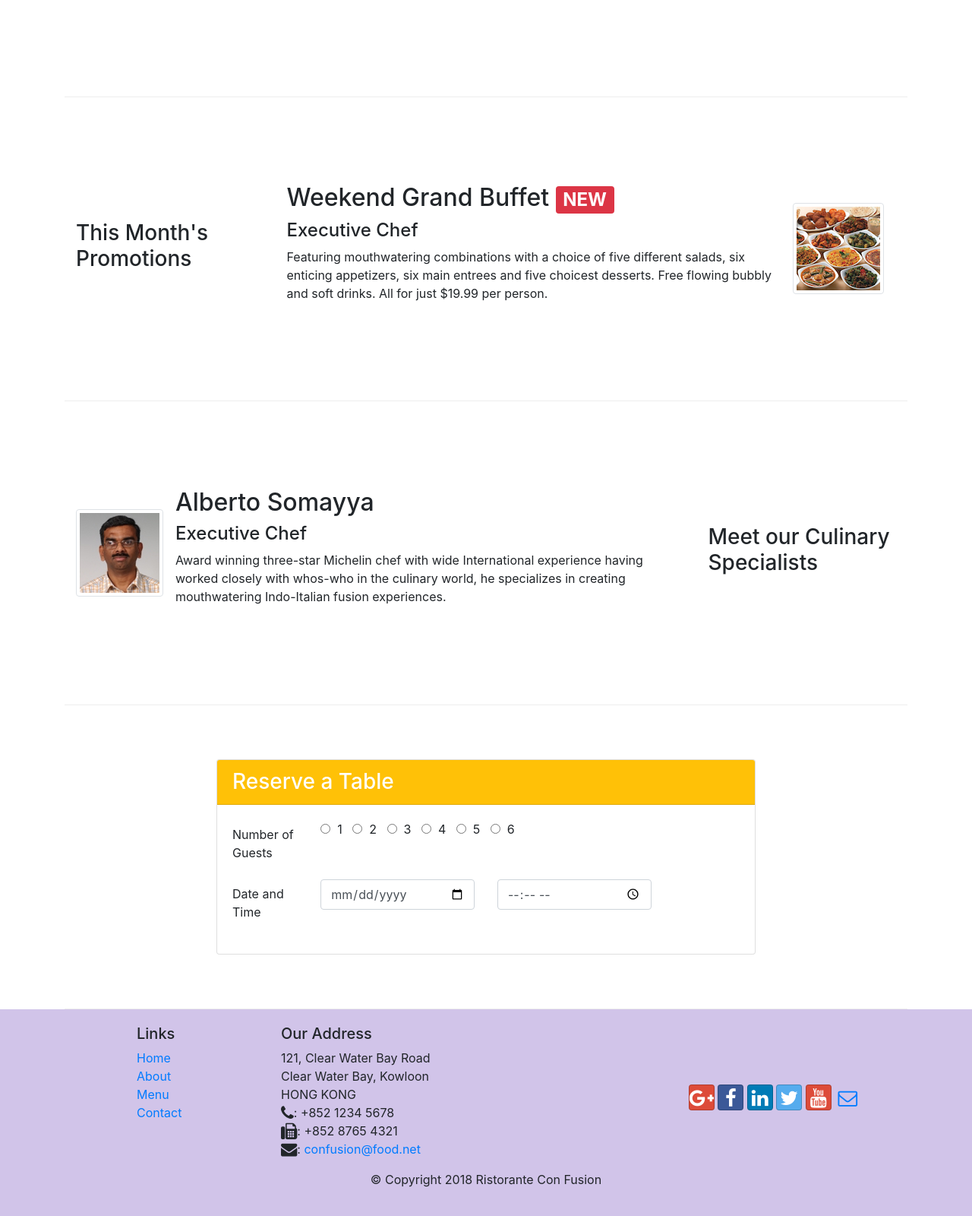
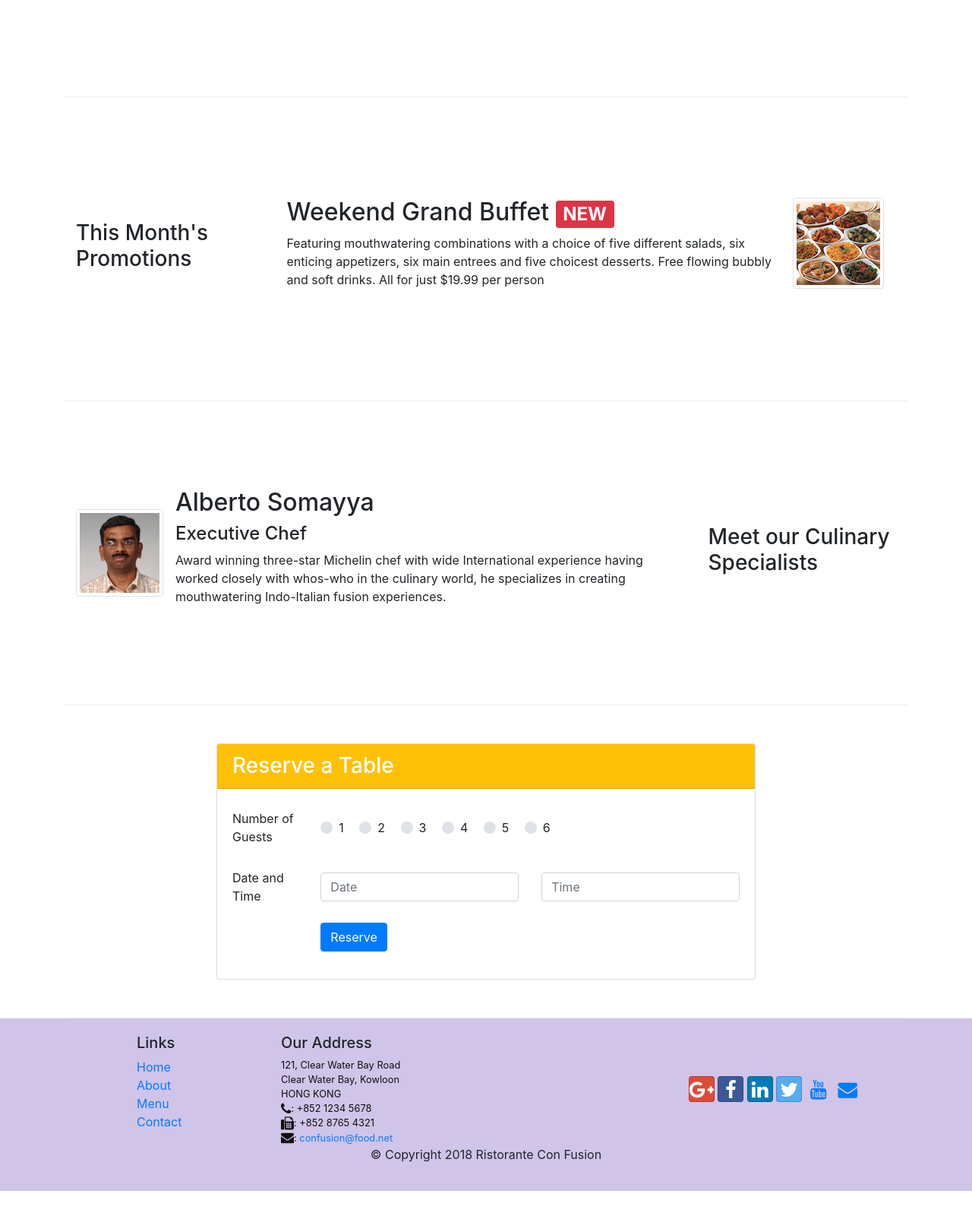
Before and after one commit to khuramzahid/bootstrap4-hkust, a website: page index.html in a window 1280 px wide. Shown: the part 606-2206 px from the top of the page at 76% size. After the commit the page ends 2173 px from the top, so only its background shows below. Drawn offline with nearby package versions, Linux system fonts and the light colour scheme.

Commit message:
Assignment 2

```diff
--- a/index.html
+++ b/index.html
@@ -1,18 +1,19 @@
+
 <!DOCTYPE html>
 <html lang="en">
 
 <head>
-    <!-- Required meta tags always come first -->
-    <meta charset="utf-8">
-    <meta name="viewport" content="width=device-width, initial-scale=1, shrink-to-fit=no">
-    <meta http-equiv="x-ua-compatible" content="ie=edge">
+        <!-- Required meta tags always come first -->
+        <meta charset="utf-8">
+        <meta name="viewport" content="width=device-width, initial-scale=1, shrink-to-fit=no">
+        <meta http-equiv="x-ua-compatible" content="ie=edge">
 
-    <!-- Bootstrap CSS -->
-    <link rel="stylesheet" href="node_modules/bootstrap/dist/css/bootstrap.min.css">
-    <link rel="stylesheet" href="node_modules/font-awesome/css/font-awesome.min.css">
-    <link rel="stylesheet" href="node_modules/bootstrap-social/bootstrap-social.css">
-    <link rel="stylesheet" href="css/styles.css">
-    <title>Ristorante Con Fusion</title>
+        <!-- Bootstrap CSS -->
+        <link rel="stylesheet" href="node_modules/bootstrap/dist/css/bootstrap.min.css">
+        <link rel="stylesheet" href="node_modules/font-awesome/css/font-awesome.min.css">
+        <link rel="stylesheet" href="node_modules/bootstrap-social/bootstrap-social.css">
+        <link rel="stylesheet" href="css/styles.css">
+        <title>Ristorante Con Fusion</title>
 </head>
 
 <body>
@@ -21,13 +22,13 @@
             <button class="navbar-toggler" type="button" data-toggle="collapse" data-target="#Navbar">
                 <span class="navbar-toggler-icon"></span>
             </button>
-            <a class="navbar-brand mr-auto" href="#"><img src="img/logo.png" height="30" width="41"></a>
+            <a class="navbar-brand mr-auto" href="#"><img src="img/logo.png" width="41" height="30" alt=""></a>
             <div class="collapse navbar-collapse" id="Navbar">
                 <ul class="navbar-nav mr-auto">
-                    <li class="nav-item active"><a class="nav-link" href="#"><span class="fa fa-home fa-lg"></span> Home</a></li>
-                    <li class="nav-item"><a class="nav-link" href="./aboutus.html"><span class="fa fa-info fa-lg"></span> About</a></li>
-                    <li class="nav-item"><a class="nav-link" href="#"><span class="fa fa-list fa-lg"></span> Menu</a></li>
-                    <li class="nav-item"><a class="nav-link" href="./contactus.html"><span class="fa fa-address-card fa-lg"></span> Contact</a></li>
+                    <li class="nav-items active"><a class="nav-link" href="#"><span class="fa fa-home fa-lg"></span> Home</a></li>
+                    <li class="nav-items"><a class="nav-link" href="./aboutus.html"><span class="fa fa-info fa-lg"></span> About</a></li>
+                    <li class="nav-items"><a class="nav-link" href="#"><span class="fa fa-list fa-lg"></span> Menu</a></li>
+                    <li class="nav-items"><a class="nav-link" href="./contactus.html"><span class="fa fa-address-card fa-lg"></span> Contact</a></li>
                 </ul>
             </div>
         </div>
@@ -40,37 +41,26 @@
                     <p>We take inspiration from the World's best cuisines, and create a unique fusion experience. Our lipsmacking creations will tickle your culinary senses!</p>
                 </div>
                 <div class="col-12 col-sm-3 align-self-center">
-                    <img src="img/logo.png" class="img-fluid">
+                    <img src="img/logo.png" class="image-fluid" alt="Logo">
                 </div>
                 <div class="col-12 col-sm-3 align-self-center">
-                    <a href="#reservesection">
-                        <button class="btn btn-warning btn-block btn-sm">Reserve Table</button>
-                    </a>
+                    <a class="btn btn-warning btn-block" href="#reserveTable">Reserve Table</a>
                 </div>
             </div>
         </div>
     </header>
 
     <div class="container">
-        <!-- align-items-center is for vertical center alignment -->
         <div class="row row-content align-items-center">
             <div class="col-12 col-sm-4 order-sm-last col-md-3">
                 <h3>Our Lipsmacking Culinary Creations</h3>
             </div>
-            <!-- Remaining part will be occupied by content below -->
-            <!-- order-sm-first means that for small to extra large screens, this div will be towards the right. Also look into order-sm-1,2,3,4... -->
             <div class="col col-sm order-sm-first col-md">
                 <div class="media">
-                    <img class="d-flex mr-3 img-thumbnail align-self-center"
-                            src="img/uthappizza.png" alt="Uthappizza">
+                    <img class="d-flex mr-3 img-thumbnail align-self-center" src="img/uthappizza.png" alt="uthappizza">
                     <div class="media-body">
                         <h2 class="mt-0">Uthappizza <span class="badge badge-danger">HOT</span> <span class="badge badge-pill badge-secondary">$4.99</span></h2>
-                        <p class="d-none d-sm-block">
-                            A unique combination of Indian Uthappam (pancake) and
-                            Italian pizza, topped with Cerignola olives, ripe vine
-                            cherry tomatoes, Vidalia onion, Guntur chillies and
-                            Buffalo Paneer.
-                        </p>
+                        <p class="d-none d-sm-block">A unique combination of Indian Uthappam (pancake) and Italian pizza, topped with Cerignola olives, ripe vine cherry tomatoes, Vidalia onion, Guntur chillies and Buffalo Paneer.</p>
                     </div>
                 </div>
             </div>
@@ -83,15 +73,14 @@
             </div>
             <div class="col col-sm col-md">
                 <div class="media">
-                    <div class="media-body">
-                        <h2 class="mt-0">Weekend Grand Buffet <span class="badge badge-danger">NEW</span></h2>
-                        <h4>Executive Chef</h4>
-                        <p class="d-none d-sm-block">
-                            Featuring mouthwatering combinations with a choice of five different salads, six enticing appetizers, six main entrees and five choicest desserts. Free flowing bubbly and soft drinks. All for just $19.99 per person.
-                        </p>
-                    </div>
-                    <img class="d-flex mr-3 img-thumbnail align-self-center" src="img/buffet.png" alt="Grand Buffet">
+                <div class="media-body">
+                    <h2 class="mt-0">Weekend Grand Buffet <span class="badge badge-danger">NEW</span></h2>
+                    <p class="d-none d-sm-block">Featuring mouthwatering combinations with a choice of five different salads, six enticing appetizers, six main entrees and five choicest desserts. Free flowing bubbly and soft drinks. All for just $19.99 per person </p>
                 </div>
+                <div class="media-right">
+                    <img class="d-flex mr-3 img-thumbnail align-self-center " src="img/buffet.png" alt="Buffet">
+                </div>
+            </div>
             </div>
         </div>
 
@@ -101,106 +90,108 @@
             </div>
             <div class="col col-sm order-sm-first col-md">
                 <div class="media">
-                    <img class="d-flex mr-3 img-thumbnail align-self-center" src="img/alberto.png" alt="Alberto Somayya">
+                    <img class="d-flex mr-3 img-thumbnail align-self-center" src="img/alberto.png" alt="Alberto">
                     <div class="media-body">
                         <h2 class="mt-0">Alberto Somayya</h2>
                         <h4>Executive Chef</h4>
-                        <p class="d-none d-sm-block">
-                            Award winning three-star Michelin chef with wide
-                            International experience having worked closely with
-                            whos-who in the culinary world, he specializes in
-                            creating mouthwatering Indo-Italian fusion experiences.
-                        </p>
+                        <p class="d-none d-sm-block">Award winning three-star Michelin chef with wide International experience having worked closely with whos-who in the culinary world, he specializes in creating mouthwatering Indo-Italian fusion experiences. </p>
                     </div>
                 </div>
             </div>
         </div>
-
         <div class="row row-content align-items-center">
-            <div class="col-12 offset-sm-2 col-sm-8">
-                <div id="reservesection" class="card">
+            <div class="col-12 offset-0 col-md-8 offset-md-2 align-self-center">
+                <div class="card">
                     <h3 class="card-header bg-warning text-white">Reserve a Table</h3>
                     <div class="card-body">
-                        <form>
-                            <div class="form-group row">
-                                <label for="noOfGuests" class="col-md-2 col-form-label">Number of Guests</label>
-                                <div class="col-md-10">
-                                    <label class="radio-inline">
-                                        <input type="radio" name="optradio">&nbsp;&nbsp;1&nbsp;&nbsp;
-                                    </label>
-                                    <label class="radio-inline">
-                                        <input type="radio" name="optradio">&nbsp;&nbsp;2&nbsp;&nbsp;
-                                    </label>
-                                    <label class="radio-inline">
-                                        <input type="radio" name="optradio">&nbsp;&nbsp;3&nbsp;&nbsp;
-                                    </label>
-                                    <label class="radio-inline">
-                                        <input type="radio" name="optradio">&nbsp;&nbsp;4&nbsp;&nbsp;
-                                    </label>
-                                    <label class="radio-inline">
-                                        <input type="radio" name="optradio">&nbsp;&nbsp;5&nbsp;&nbsp;
-                                    </label>
-                                    <label class="radio-inline">
-                                        <input type="radio" name="optradio">&nbsp;&nbsp;6&nbsp;&nbsp;
-                                    </label>
+                    <form id="reserveTable">
+                        <div class="form-group row align-items-center">
+                            <label for="numGuests" class="col-md-2 col-form-label">Number of Guests</label>
+                            <div class="col-md-10">
+                                <div class="custom-control custom-radio custom-control-inline">
+                                    <input type="radio" class="custom-control-input" id="radioBtn1" name="radioBtn">
+                                    <label class="custom-control-label" for="radioBtn1">1</label>
+                                </div>
+                                <div class="custom-control custom-radio custom-control-inline">
+                                    <input type="radio" class="custom-control-input" id="radioBtn2" name="radioBtn">
+                                    <label class="custom-control-label" for="radioBtn2">2</label>
+                                </div>
+                                <div class="custom-control custom-radio custom-control-inline">
+                                    <input type="radio" class="custom-control-input" id="radioBtn3" name="radioBtn">
+                                    <label class="custom-control-label" for="radioBtn3">3</label>
+                                </div>
+                                <div class="custom-control custom-radio custom-control-inline">
+                                    <input type="radio" class="custom-control-input" id="radioBtn4" name="radioBtn">
+                                    <label class="custom-control-label" for="radioBtn4">4</label>
+                                </div>
+                                <div class="custom-control custom-radio custom-control-inline">
+                                    <input type="radio" class="custom-control-input" id="radioBtn5" name="radioBtn">
+                                    <label class="custom-control-label" for="radioBtn5">5</label>
+                                </div>
+                                <div class="custom-control custom-radio custom-control-inline">
+                                    <input type="radio" class="custom-control-input" id="radioBtn6" name="radioBtn">
+                                    <label class="custom-control-label" for="radioBtn6">6</label>
                                 </div>
                             </div>
-                            <div class="form-group row">
-                                <label for="date" class="col-12 col-md-2 col-form-label">Date and Time</label>
-                                <div class="col-12 col-sm-4">
-                                    <input type="date" class="form-control" id="date" name="date" placeholder="Date">
-                                </div>
-                                <div class="col-12 col-sm-4">
-                                    <input type="time" class="form-control" id="time" name="time" placeholder="Time">
-                                </div>
+                        </div>
+
+                        <div class="form-group row align-items-center">
+                            <label for="date time" class="col-md-2 col-form-label">Date and Time</label>
+                            <div class="col-12 col-md-5">
+                                <input for="date" class="form-control" type="text" name="date" id="date" placeholder="Date">
                             </div>
-                        </form>
+                            <div class="col-12 col-md-5">
+                                <input for="time" class="form-control" type="text" name="time" id="time" placeholder="Time">
+                            </div>
+                        </div>
+                        <div class="form-group row">
+                            <div class="offset-md-2 col-md-10">
+                                <button type="submit" class="btn btn-primary">Reserve</button>
+                            </div>
+                        </div>
+
+                    </form>
+
                     </div>
                 </div>
             </div>
         </div>
-
     </div>
 
     <footer class="footer">
         <div class="container">
             <div class="row">
-                <!-- offset-1 means pushed right by 1 column for all sizes -->
                 <div class="col-4 offset-1 col-sm-2">
                     <h5>Links</h5>
                     <ul class="list-unstyled">
                         <li><a href="#">Home</a></li>
                         <li><a href="./aboutus.html">About</a></li>
                         <li><a href="#">Menu</a></li>
-                        <li><a href="./contactus.html">Contact</a></li>
+                        <li><a href="#">Contact</a></li>
                     </ul>
                 </div>
                 <div class="col-7 col-sm-5">
                     <h5>Our Address</h5>
-                    <address>
+                    <address class="address">
 		              121, Clear Water Bay Road<br>
 		              Clear Water Bay, Kowloon<br>
 		              HONG KONG<br>
 		              <i class="fa fa-phone fa-lg"></i>: +852 1234 5678<br>
-                      <i class="fa fa-fax fa-lg"></i>: +852 8765 4321<br>
-                      <i class="fa fa-envelope fa-lg"></i>:
-                      <a href="mailto:confusion@food.net">confusion@food.net</a>
+		              <i class="fa fa-fax fa-lg"></i>: +852 8765 4321<br>
+		              <i class="fa fa-envelope fa-lg"></i>: <a href="mailto:confusion@food.net">confusion@food.net</a>
 		           </address>
                 </div>
-                <!-- align-self-center is for making position centered for a particular div content. align-items-center is for all the contents of a row. -->
-                <div class="col-12 col-sm-4 align-self-center">
+                <div class="col-12 col-sm-4  align-self-center">
                     <div class="text-center">
-                        <a class="btn btn-social-icon btn-google" href="http://google.com/+"><i class="fa fa-google-plus"></i></a>
-                        <a class="btn btn-social-icon btn-facebook" href="http://www.facebook.com/profile.php?id="><i class="fa fa-facebook"></i></a>
-                        <a class="btn btn-social-icon btn-linkedin" href="http://www.linkedin.com/in/"><i class="fa fa-linkedin"></i></a>
-                        <a class="btn btn-social-icon btn-twitter" href="http://twitter.com/"><i class="fa fa-twitter"></i></a>
-                        <a class="btn btn-social-icon btn-google" href="http://youtube.com/"><i class="fa fa-youtube"></i></a>
-                        <a class="btn btn-social-icon" href="mailto:"><i class="fa fa-envelope-o"></i></a>
+                        <a class="btn btn-social-icon btn-google" href="http://google.com/+"><i class="fa fa-google-plus fa-lg"></i></a>
+                        <a class="btn btn-social-icon btn-facebook" href="http://www.facebook.com/profile.php?id="><i class="fa fa-facebook fa-lg"></i></a>
+                        <a class="btn btn-social-icon btn-linkedin" href="http://www.linkedin.com/in/"><i class="fa fa-linkedin fa-lg"></i></a>
+                        <a class="btn btn-social-icon btn-twitter" href="http://twitter.com/"><i class="fa fa-twitter fa-lg"></i></a>
+                        <a class="btn btn-social-icon btn-youtube" href="http://youtube.com/"><i class="fa fa-youtube fa-lg"></i></a>
+                        <a class="btn btn-social-icon" href="mailto:"><i class="fa fa-envelope fa-lg"></i></a>
                     </div>
                 </div>
            </div>
-           <!-- justify-content-center is for horizontal center positioning. -->
-           <!-- col-auto is for filling available space -->
            <div class="row justify-content-center">
                 <div class="col-auto">
                     <p>© Copyright 2018 Ristorante Con Fusion</p>
```
